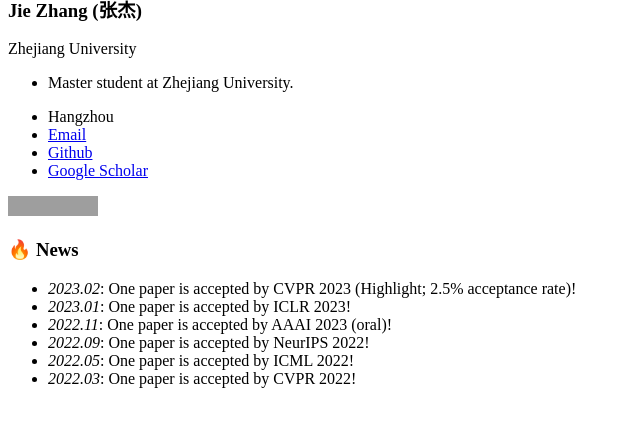
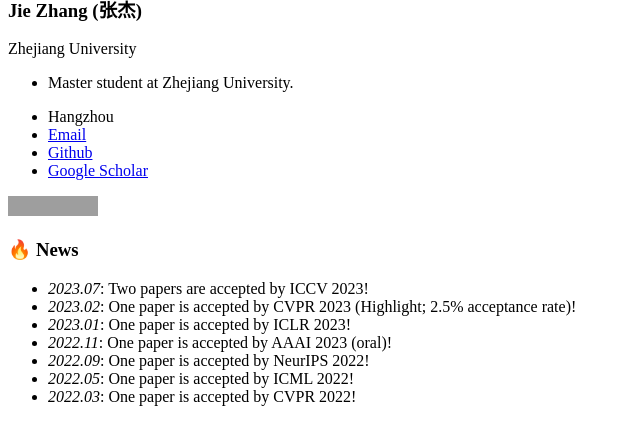
Before and after one commit to zj-jayzhang/zj-jayzhang.github.io, a Jekyll site: the page built from _pages/includes/news.md, in a window 1280 px wide, cut to the strip 548-970 px from the top of the page. Shown: the whole strip, without its empty margins (0-640 px from the left). Built offline with Jekyll 4.4.1, drawn with Linux system fonts in a browser that asks for light colours; our own code applies the rules of GitHub Pages for plain Markdown files; grey boxes are pictures that could not be loaded.

Commit message:
Update news.md

```diff
--- a/_pages/includes/news.md
+++ b/_pages/includes/news.md
@@ -1,6 +1,6 @@
 # 🔥 News
 
-
+- *2023.07*: Two papers are accepted by ICCV 2023!
 - *2023.02*: One paper is accepted by CVPR 2023 (Highlight; 2.5% acceptance rate)!
 - *2023.01*: One paper is accepted by ICLR 2023!
 - *2022.11*: One paper is accepted by AAAI 2023 (oral)!
```
